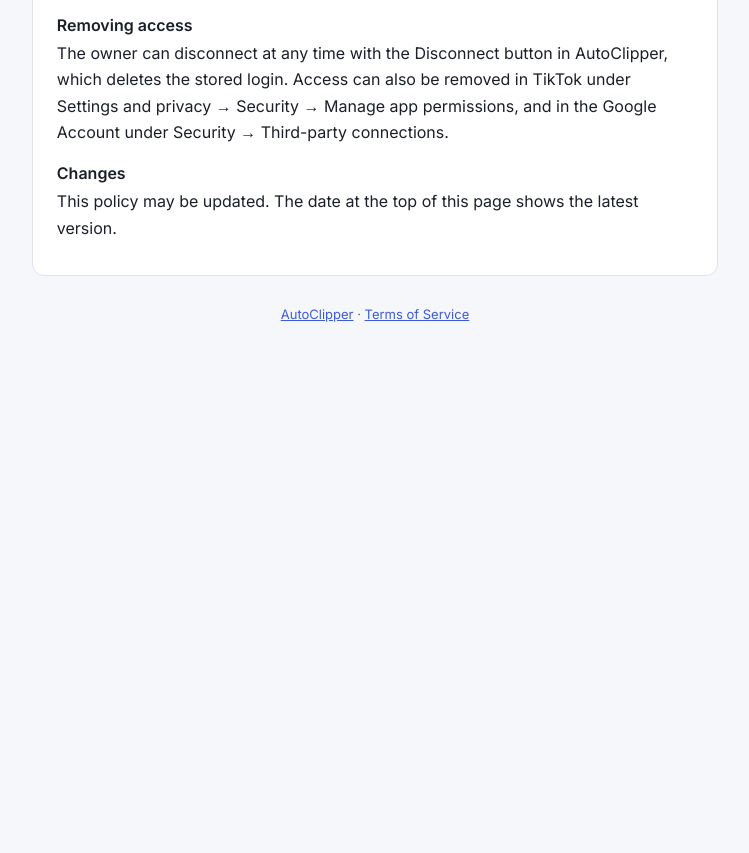
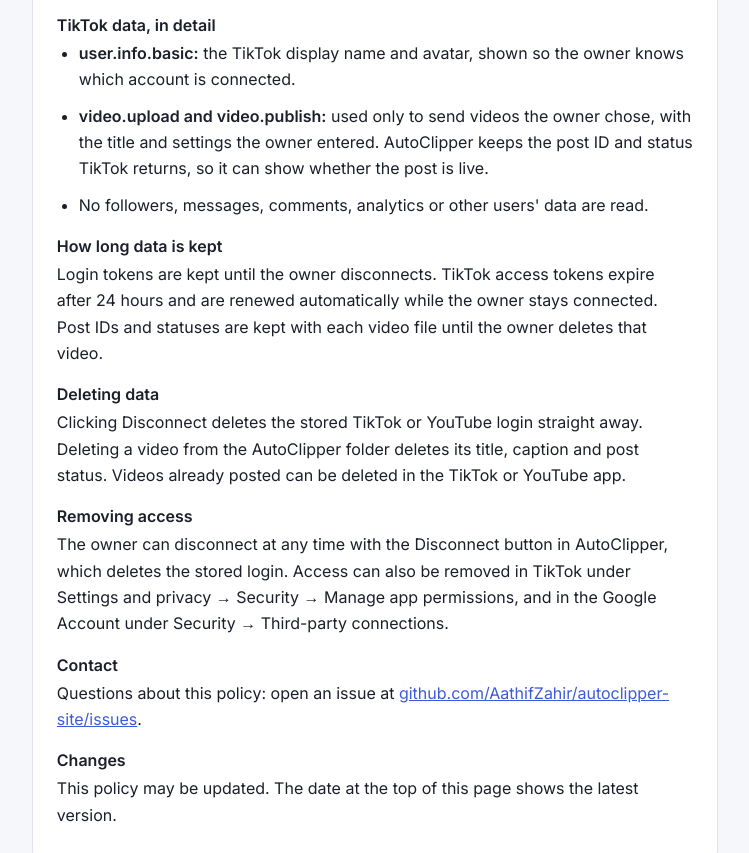
Before and after one commit to AathifZahir/autoclipper-site, a plain HTML site: page privacy.html in a window 1280 px wide. Shown: the part 713-1566 px from the top of the page, without its empty margins (265-1014 px from the left). Before the commit the page ends 1102 px from the top, so only its background shows below. Drawn offline with Linux system fonts and the light colour scheme.

Commit message:
Privacy: TikTok data details, retention, deletion, contact; Terms: contact
Co-Authored-By: Claude Opus 5.5 <noreply@anthropic.com>

```diff
--- a/privacy.html
+++ b/privacy.html
@@ -30,8 +30,20 @@
       <li>It does not sell or share any data, and it has no ads or analytics.</li>
       <li>It has no server of its own. Data goes only between the owner's computer and TikTok, YouTube, Twitch and Google Gemini (which suggests titles from clip text the owner chooses to send).</li>
     </ul>
+    <h3>TikTok data, in detail</h3>
+    <ul>
+      <li><b>user.info.basic:</b> the TikTok display name and avatar, shown so the owner knows which account is connected.</li>
+      <li><b>video.upload and video.publish:</b> used only to send videos the owner chose, with the title and settings the owner entered. AutoClipper keeps the post ID and status TikTok returns, so it can show whether the post is live.</li>
+      <li>No followers, messages, comments, analytics or other users' data are read.</li>
+    </ul>
+    <h3>How long data is kept</h3>
+    <p>Login tokens are kept until the owner disconnects. TikTok access tokens expire after 24 hours and are renewed automatically while the owner stays connected. Post IDs and statuses are kept with each video file until the owner deletes that video.</p>
+    <h3>Deleting data</h3>
+    <p>Clicking Disconnect deletes the stored TikTok or YouTube login straight away. Deleting a video from the AutoClipper folder deletes its title, caption and post status. Videos already posted can be deleted in the TikTok or YouTube app.</p>
     <h3>Removing access</h3>
     <p>The owner can disconnect at any time with the Disconnect button in AutoClipper, which deletes the stored login. Access can also be removed in TikTok under Settings and privacy → Security → Manage app permissions, and in the Google Account under Security → Third-party connections.</p>
+    <h3>Contact</h3>
+    <p>Questions about this policy: open an issue at <a href="https://github.com/AathifZahir/autoclipper-site/issues">github.com/AathifZahir/autoclipper-site/issues</a>.</p>
     <h3>Changes</h3>
     <p>This policy may be updated. The date at the top of this page shows the latest version.</p>
   </section>
```
Also changed, not shown: terms.html (+2 -0 lines).
